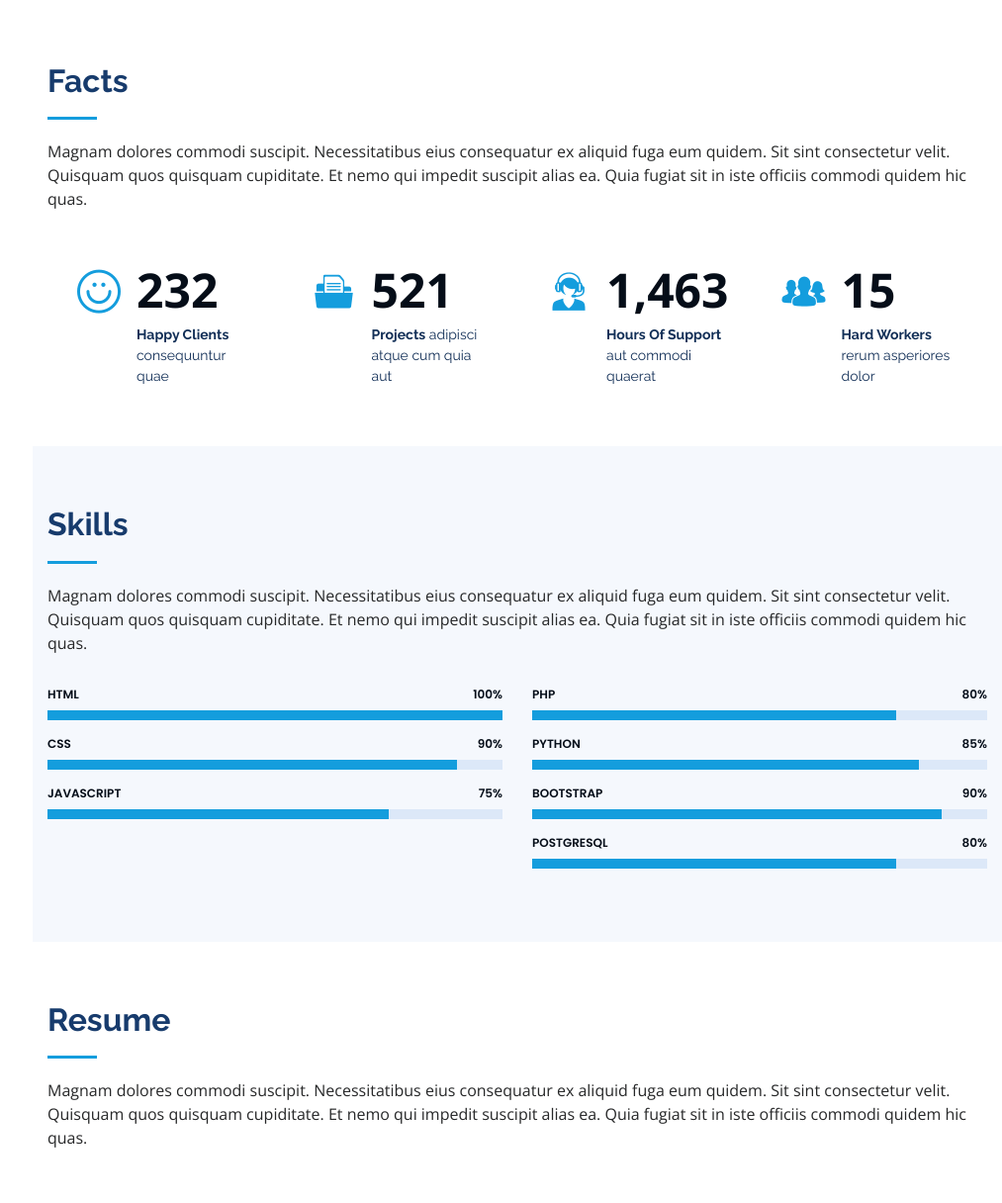
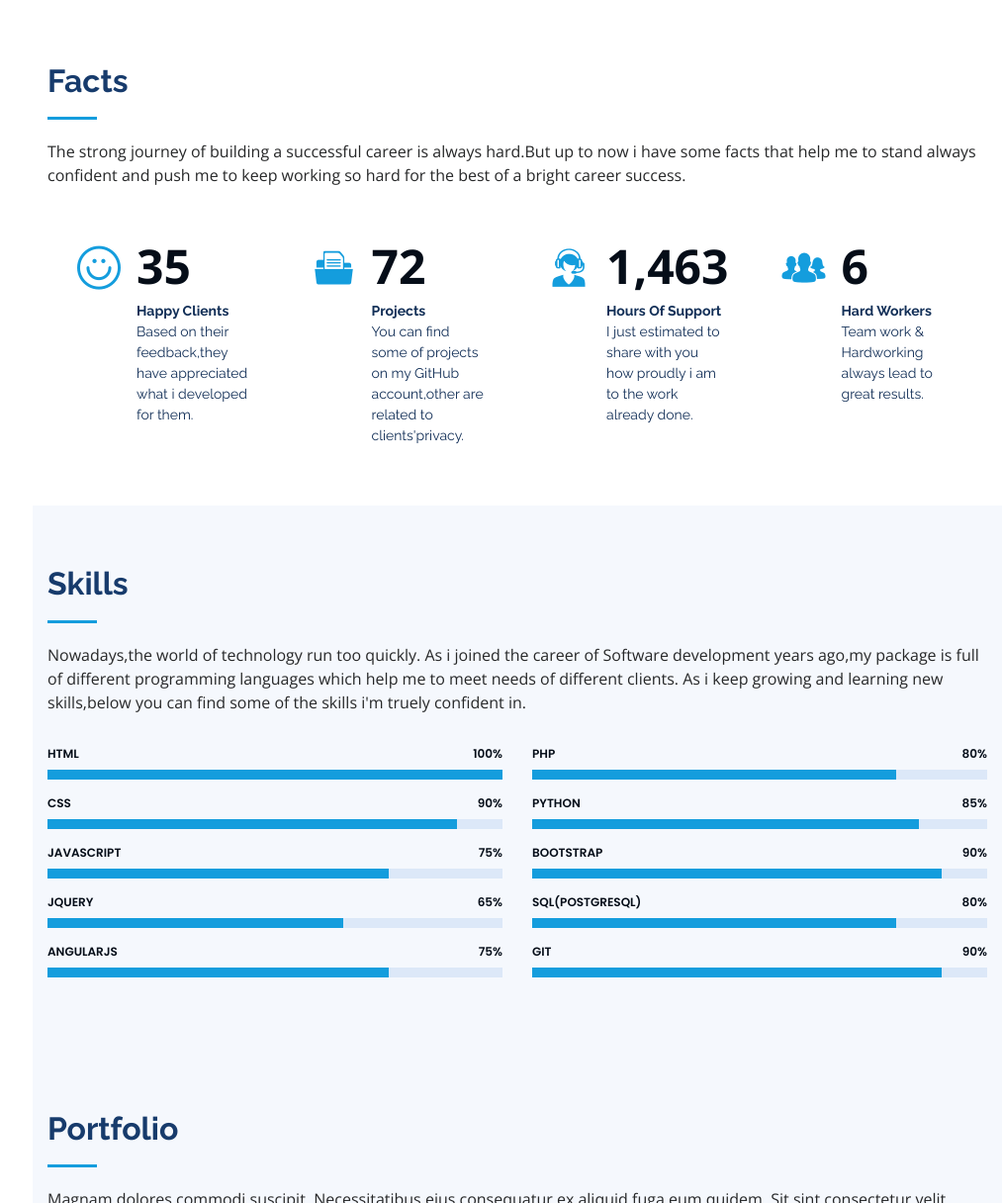
Before and after one commit to YvonneGi/UPortfolio, a plain HTML site: page index.html in a window 1280 px wide. Shown: the part 1584-2800 px from the top of the page at 99% size, without its empty margins (267-1280 px from the left). Drawn offline with nearby package versions, Linux system fonts and the light colour scheme.

Commit message:
add changes

```diff
--- a/index.html
+++ b/index.html
@@ -55,9 +55,9 @@
         <ul>
           <li class="active"><a href="index.html"><i class="bx bx-home"></i> <span>Home</span></a></li>
           <li><a href="#about"><i class="bx bx-user"></i> <span>About</span></a></li>
-          <li><a href="#resume"><i class="bx bx-file-blank"></i> <span>Resume</span></a></li>
+          <!-- <li><a href="#resume"><i class="bx bx-file-blank"></i> <span>Resume</span></a></li> -->
           <li><a href="#portfolio"><i class="bx bx-book-content"></i> Portfolio</a></li>
-          <!-- <li><a href="#services"><i class="bx bx-server"></i> Services</a></li> -->
+          <li><a href="#services"><i class="bx bx-server"></i> Services</a></li>
           <li><a href="#contact"><i class="bx bx-envelope"></i> Contact</a></li>
 
         </ul>
@@ -83,7 +83,8 @@
 
         <div class="section-title">
           <h2>About</h2>
-          <p>Hello,I'm Yvonne.I am a Full Stack Web Developer focused in UI/UX Design and Back-end development.I create clean,professional and functional Websites.</p>
+          <p>Hello,I'm Yvonne.I am a Full Stack Web Developer focused in UI/UX Design and Back-end development.<br>
+            I create clean,professional and functional Websites.</p>
         </div>
        <br>
         <div class="row">
@@ -130,7 +131,9 @@
 
         <div class="section-title">
           <h2>Facts</h2>
-          <p>Magnam dolores commodi suscipit. Necessitatibus eius consequatur ex aliquid fuga eum quidem. Sit sint consectetur velit. Quisquam quos quisquam cupiditate. Et nemo qui impedit suscipit alias ea. Quia fugiat sit in iste officiis commodi quidem hic quas.</p>
+          <p>The strong journey of building a successful career is always hard.But up to now i have some facts that help me to stand always confident
+            and push me to keep working so hard for the best of a bright career success.
+          </p>
         </div>
 
         <div class="row no-gutters">
@@ -138,16 +141,16 @@
           <div class="col-lg-3 col-md-6 d-md-flex align-items-md-stretch" data-aos="fade-up">
             <div class="count-box">
               <i class="icofont-simple-smile"></i>
-              <span data-toggle="counter-up">232</span>
-              <p><strong>Happy Clients</strong> consequuntur quae</p>
+              <span data-toggle="counter-up">35</span>
+              <p><strong>Happy Clients</strong> Based on their feedback,they have appreciated what i developed for them.</p>
             </div>
           </div>
 
           <div class="col-lg-3 col-md-6 d-md-flex align-items-md-stretch" data-aos="fade-up" data-aos-delay="100">
             <div class="count-box">
               <i class="icofont-document-folder"></i>
-              <span data-toggle="counter-up">521</span>
-              <p><strong>Projects</strong> adipisci atque cum quia aut</p>
+              <span data-toggle="counter-up">72</span>
+              <p><strong>Projects</strong> <br>You can find some of projects on my GitHub account,other are related to clients'privacy.</p>
             </div>
           </div>
 
@@ -155,15 +158,15 @@
             <div class="count-box">
               <i class="icofont-live-support"></i>
               <span data-toggle="counter-up">1,463</span>
-              <p><strong>Hours Of Support</strong> aut commodi quaerat</p>
+              <p><strong>Hours Of Support</strong> <br>I just estimated to share with you how proudly i am to the work already done. </p>
             </div>
           </div>
 
           <div class="col-lg-3 col-md-6 d-md-flex align-items-md-stretch" data-aos="fade-up" data-aos-delay="300">
             <div class="count-box">
               <i class="icofont-users-alt-5"></i>
-              <span data-toggle="counter-up">15</span>
-              <p><strong>Hard Workers</strong> rerum asperiores dolor</p>
+              <span data-toggle="counter-up">6</span>
+              <p><strong>Hard Workers</strong> Team work & Hardworking always lead to great results.</p>
             </div>
           </div>
 
@@ -178,7 +181,10 @@
 
         <div class="section-title">
           <h2>Skills</h2>
-          <p>Magnam dolores commodi suscipit. Necessitatibus eius consequatur ex aliquid fuga eum quidem. Sit sint consectetur velit. Quisquam quos quisquam cupiditate. Et nemo qui impedit suscipit alias ea. Quia fugiat sit in iste officiis commodi quidem hic quas.</p>
+          <p>Nowadays,the world of technology run too quickly.
+            As i joined the career of Software development years ago,my package is full of different programming languages which help me to meet needs of different clients.
+            As i keep growing and learning new skills,below you can find some of the skills i'm truely confident in.
+          </p>
         </div>
 
         <div class="row skills-content">
@@ -205,6 +211,18 @@
                 <div class="progress-bar" role="progressbar" aria-valuenow="75" aria-valuemin="0" aria-valuemax="100"></div>
               </div>
             </div>
+            <div class="progress">
+                <span class="skill"> jQuery <i class="val">65%</i></span>
+                <div class="progress-bar-wrap">
+                  <div class="progress-bar" role="progressbar" aria-valuenow="65" aria-valuemin="0" aria-valuemax="100"></div>
+                </div>
+              </div>
+              <div class="progress">
+                  <span class="skill"> AngularJs <i class="val">75%</i></span>
+                  <div class="progress-bar-wrap">
+                    <div class="progress-bar" role="progressbar" aria-valuenow="75" aria-valuemin="0" aria-valuemax="100"></div>
+                  </div>
+                </div>
 
           </div>
 
@@ -230,12 +248,19 @@
                 <div class="progress-bar" role="progressbar" aria-valuenow="90" aria-valuemin="0" aria-valuemax="100"></div>
               </div>
             </div>
+
             <div class="progress">
-              <span class="skill"> PostgreSQL <i class="val">80%</i></span>
+              <span class="skill"> SQL(PostgreSQL) <i class="val">80%</i></span>
               <div class="progress-bar-wrap">
                 <div class="progress-bar" role="progressbar" aria-valuenow="80" aria-valuemin="0" aria-valuemax="100"></div>
               </div>
             </div>
+            <div class="progress">
+                <span class="skill"> Git <i class="val">90%</i></span>
+                <div class="progress-bar-wrap">
+                  <div class="progress-bar" role="progressbar" aria-valuenow="90" aria-valuemin="0" aria-valuemax="100"></div>
+                </div>
+              </div>
 
           </div>
 
@@ -245,7 +270,7 @@
     </section><!-- End Skills Section -->
 
     <!-- ======= Resume Section ======= -->
-    <section id="resume" class="resume">
+    <!-- <section id="resume" class="resume">
       <div class="container">
 
         <div class="section-title">
@@ -308,7 +333,8 @@
         </div>
 
       </div>
-    </section><!-- End Resume Section -->
+    </section> -->
+    <!-- End Resume Section -->
 
     <!-- ======= Portfolio Section ======= -->
     <section id="portfolio" class="portfolio section-bg">
@@ -428,7 +454,7 @@
     </section><!-- End Portfolio Section -->
 
     <!-- ======= Services Section ======= -->
-    <!-- <section id="services" class="services">
+    <section id="services" class="services">
       <div class="container">
 
         <div class="section-title">
@@ -470,11 +496,11 @@
         </div>
 
       </div>
-    </section> -->
+    </section>
     <!-- End Services Section -->
 
     <!-- ======= Testimonials Section ======= -->
-    <section id="testimonials" class="testimonials section-bg">
+    <!-- <section id="testimonials" class="testimonials section-bg">
       <div class="container">
 
         <div class="section-title">
@@ -542,7 +568,8 @@
         </div>
 
       </div>
-    </section><!-- End Testimonials Section -->
+    </section> -->
+    <!-- End Testimonials Section -->
 
     <!-- ======= Contact Section ======= -->
     <section id="contact" class="contact">
@@ -550,7 +577,8 @@
 
         <div class="section-title">
           <h2>Contact</h2>
-          <p>Magnam dolores commodi suscipit. Necessitatibus eius consequatur ex aliquid fuga eum quidem. Sit sint consectetur velit. Quisquam quos quisquam cupiditate. Et nemo qui impedit suscipit alias ea. Quia fugiat sit in iste officiis commodi quidem hic quas.</p>
+          <p>I'm Currently available for work. If you have a project you'd like to discuss, then please email me or call me via the cantact below.
+          </p>
         </div>
 
         <div class="row" data-aos="fade-in">
```
